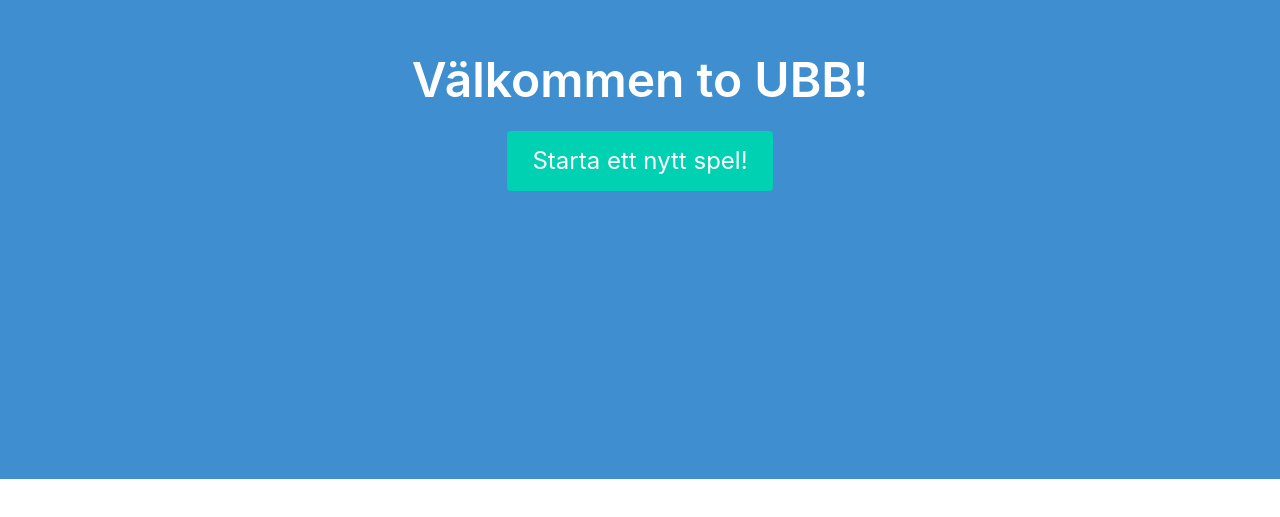
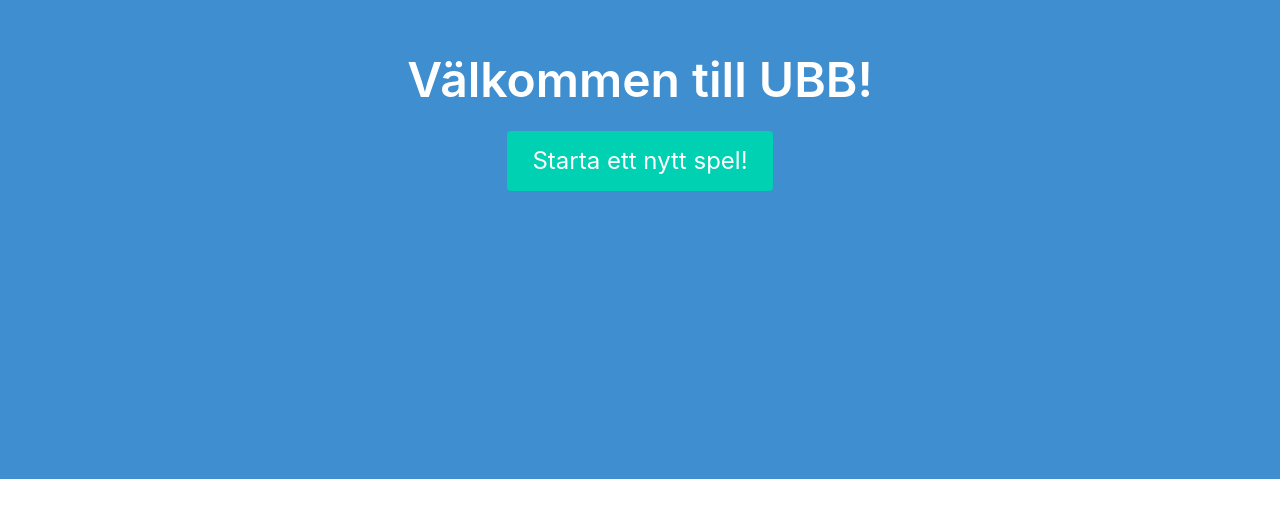
Before and after one commit to uzilan/ubb, an Angular app: page / in a window 1280 px wide. Shown: the part 235-752 px from the top of the page. Built offline with nearby package versions, Linux system fonts and the light colour scheme.

Commit message:
Update app.component.html

```diff
--- a/src/app/app.component.html
+++ b/src/app/app.component.html
@@ -1,7 +1,7 @@
 <section *ngIf="phase == PhaseType.Welcome" class="hero is-info is-large">
   <div class="hero-body">
     <div class="has-text-centered">
-      <h1 class="title is-1">Välkommen to UBB!</h1>
+      <h1 class="title is-1">Välkommen till UBB!</h1>
       <button (click)="phase = PhaseType.HowMany" class="button is-primary is-large">Starta ett nytt spel!</button>
     </div>
   </div>
```
